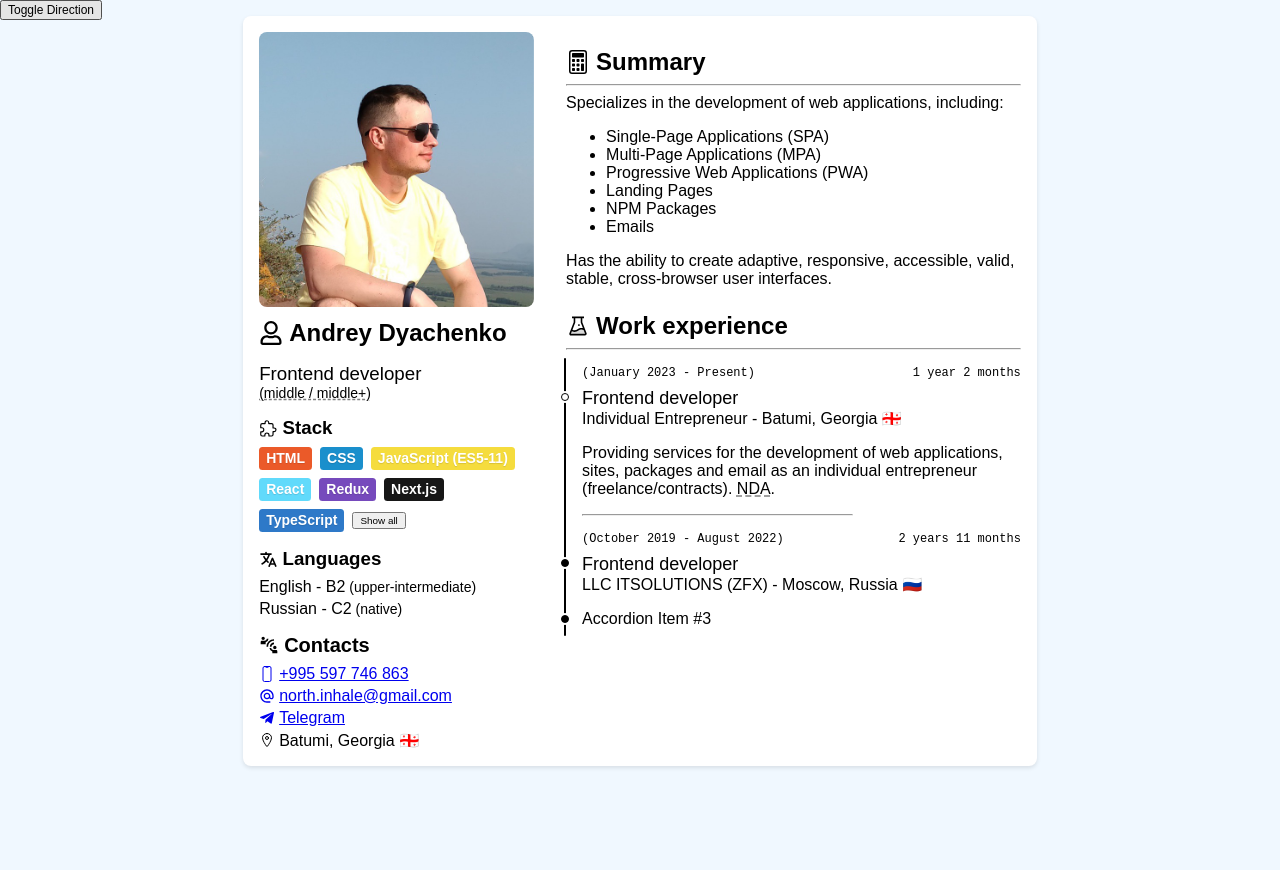
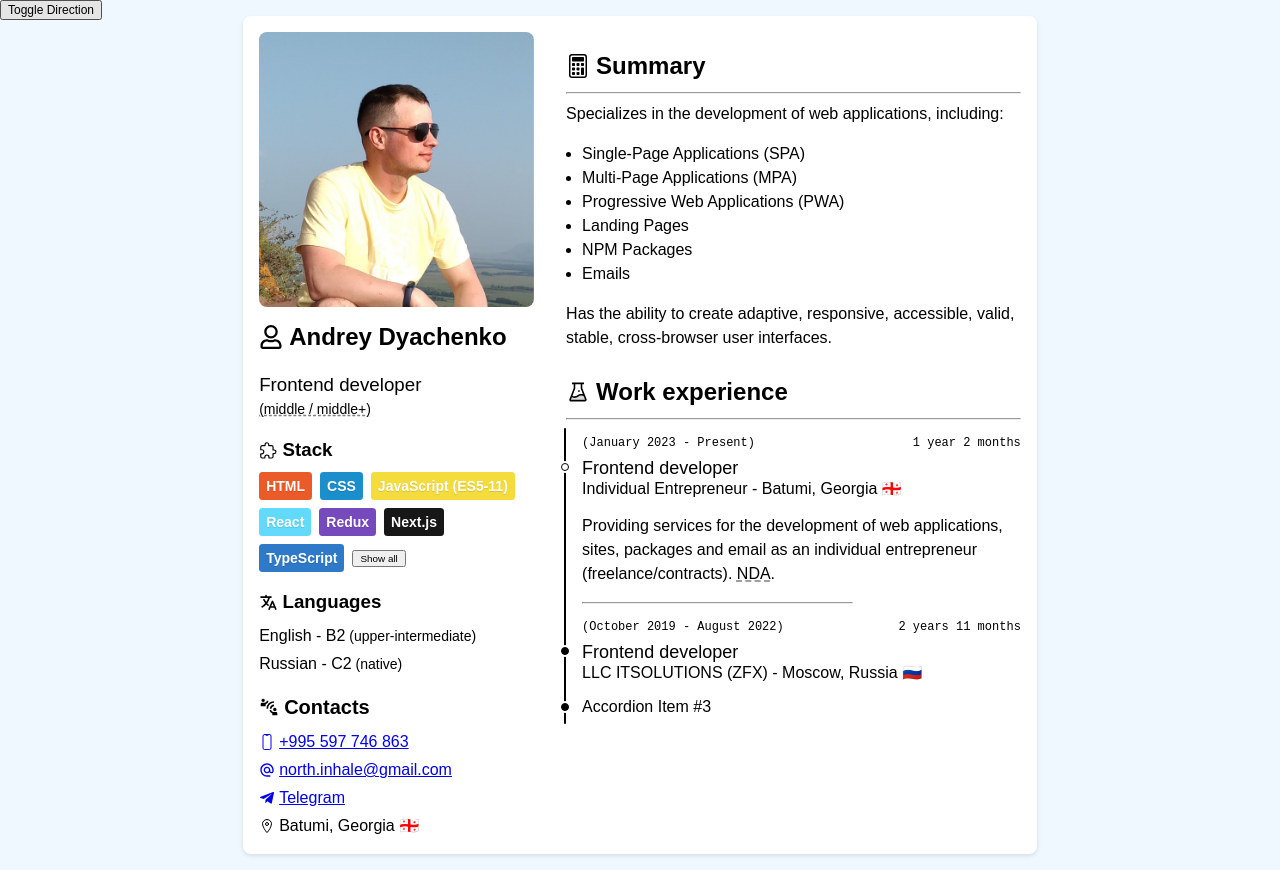
Before and after one commit to Andrew-Dyachenko/cv, a Next.js app: page / in a window 1280 px wide. Before the commit the page ends 800 px from the top, so only its background shows below. Built offline with nearby package versions, Linux system fonts and the light colour scheme; a web font is replaced by a local one.

Commit message:
feat: set global line-height
From ~1.2 to 1.5

```diff
--- a/src/styles/global.scss
+++ b/src/styles/global.scss
@@ -10,6 +10,7 @@
 }
 
 body {
+	line-height: 1.5;
 	margin: 0;
 	background-color: aliceblue;
 	-webkit-font-smoothing: antialiased;
@@ -56,6 +57,10 @@ dfn {
 	font-style: normal;
 }
 
+ul, ol {
+	padding-inline: 1rem 0;
+}
+
 // @media (prefers-color-scheme: dark) {
 // }
 
```
